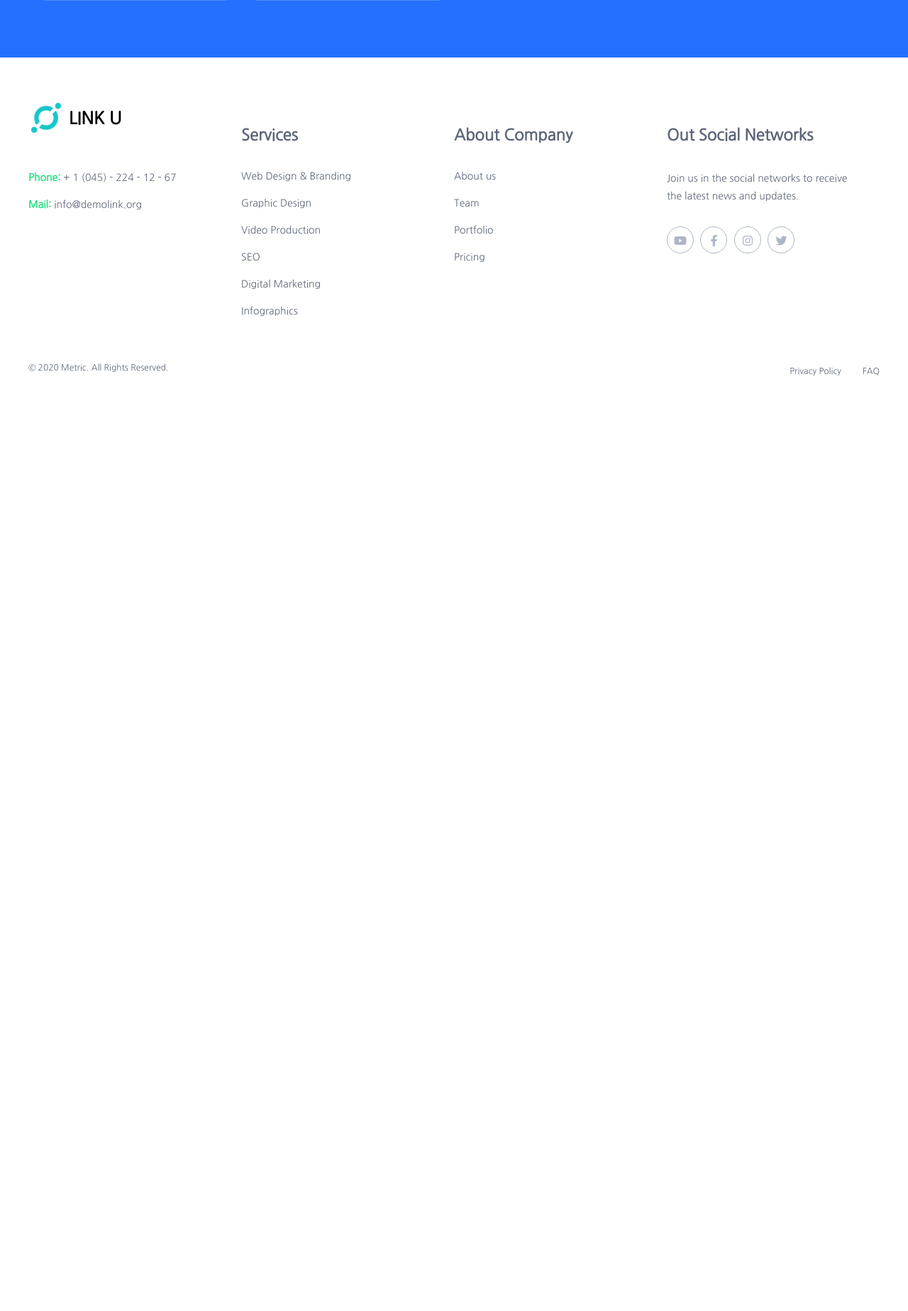
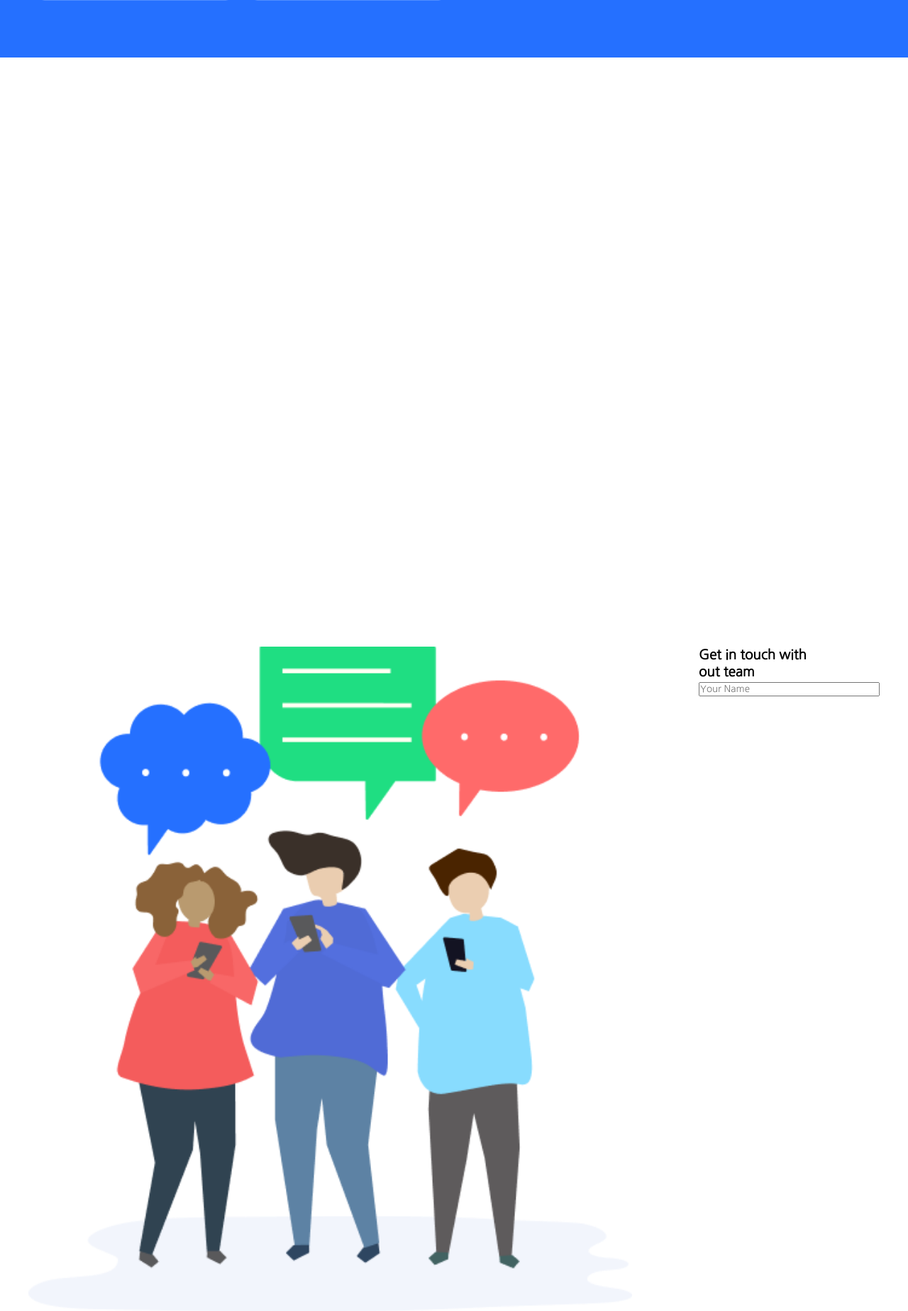
Before and after one commit to dadomin/sns, a PHP site: page / in a window 1280 px wide; the page is wider, and only the part inside the window is pictured. Shown: the part 3724-5571 px from the top of that part at 71% size. Before the commit the page ends 4253 px from the top of that part, so only its background shows below. Run offline with PHP 8.4, Linux system fonts and the light colour scheme.

Commit message:
2020-02-03 월요일 학교 코딩 끝

```diff
--- a/public/css/main.css
+++ b/public/css/main.css
@@ -293,3 +293,9 @@
 	bottom: 18%;
 	right: 40px;
 }
+
+/* 회원가입 */
+#main-register {
+	width: 100%;
+	height: 780px;
+}
--- a/views/main.php
+++ b/views/main.php
@@ -245,5 +245,18 @@
 
 <!-- 로그인 -->
 <section id="main-login">
-
+	<div class="size">
+		<div class="home-div">
+			<div class="home-img">
+				<img src="./img/register.png" alt="register">
+			</div>
+			<form action="/">
+				<h3>
+					Get in touch with <br>
+					out team
+				</h3>
+				<input type="text" placeholder="Your Name">
+			</form>
+		</div>
+	</div>
 </section>
```
Also changed, not shown: public/css/style.css (line endings or trailing spaces).
